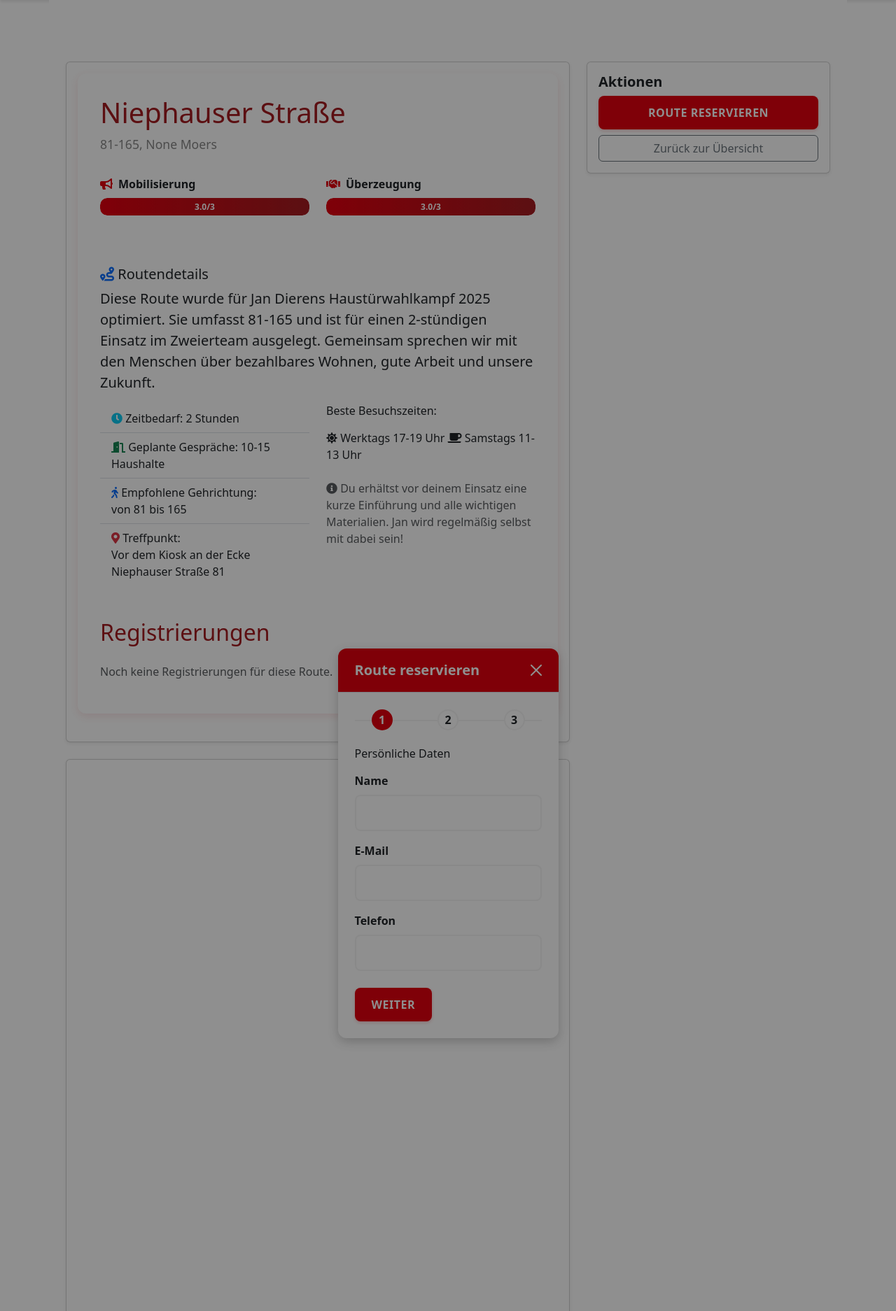
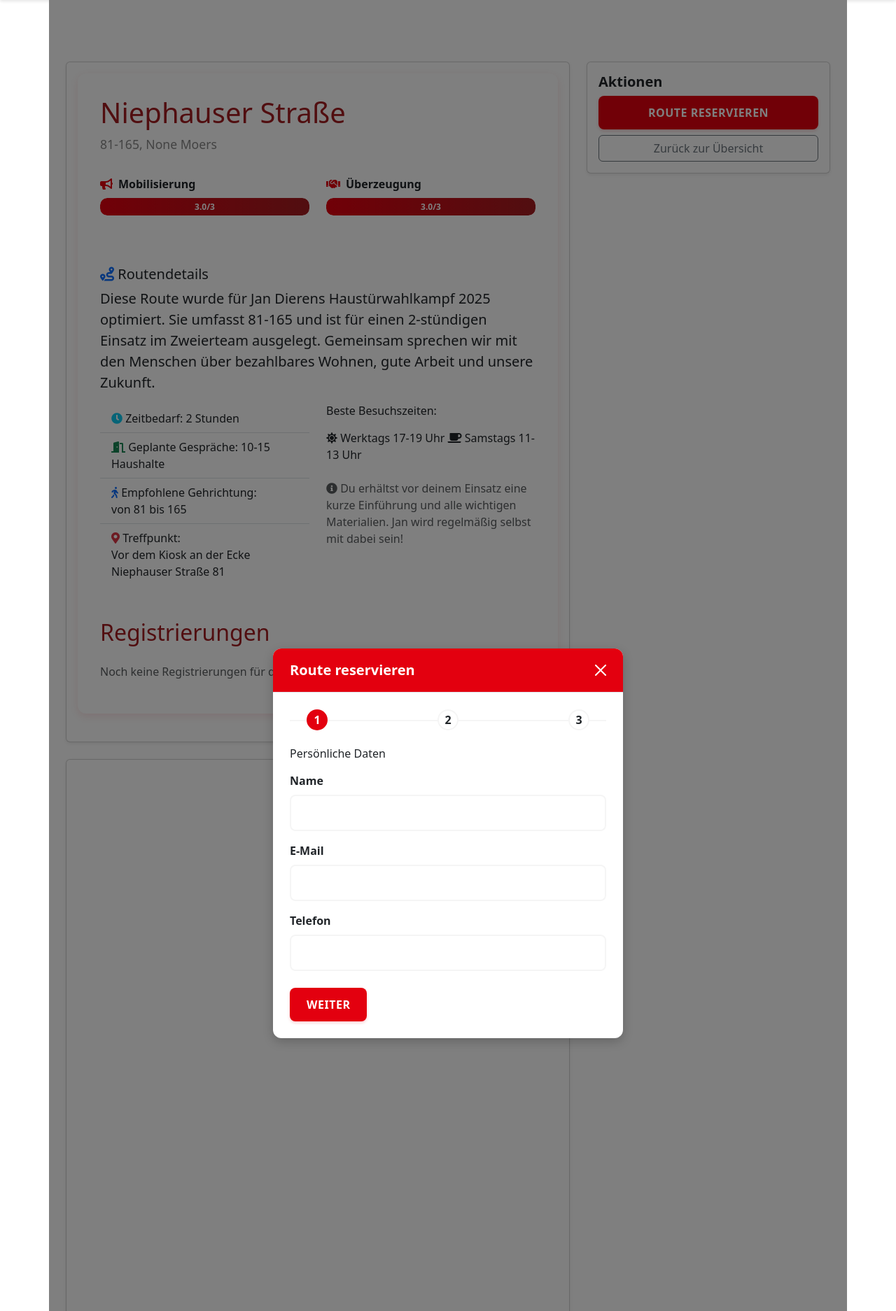
Before and after one commit to Annomy111/Router, a Flask app: page /route/1 in a window 1280 px wide, after a click on "ROUTE RESERVIEREN". Shown: the part 120-1994 px from the top of the page at 70% size. Run offline with Flask 3, Linux system fonts and the light colour scheme; data comes from the database, SQL or seed files in the repository; data that the repository does not hold is empty; some libraries are stand-ins or nearby versions.

Commit message:
Fix: Verbessere Modal-Styles und entferne Modal-Backdrop

```diff
--- a/templates/route_detail.html
+++ b/templates/route_detail.html
@@ -226,24 +226,12 @@
 
     /* Modal Styles */
     .modal-backdrop {
-        display: none;
-    }
-
-    .modal-backdrop.show {
-        display: block;
+        display: none !important;
+    }
+
+    .modal {
         background-color: rgba(0, 0, 0, 0.5);
-        z-index: 1040;
-    }
-
-    .modal {
-        display: none;
         z-index: 1050;
-    }
-
-    .modal.show {
-        display: flex !important;
-        align-items: center;
-        justify-content: center;
     }
 
     .modal-dialog {
@@ -251,6 +239,7 @@
         width: auto;
         max-width: 500px;
         margin: 1.75rem auto !important;
+        z-index: 1051;
     }
 
     .modal-content {
@@ -264,6 +253,7 @@
         border-radius: 12px;
         box-shadow: 0 5px 15px rgba(0,0,0,0.2);
         outline: 0;
+        z-index: 1052;
     }
 
     .modal-header {
@@ -879,6 +869,16 @@
     body.modal-open {
         overflow: auto !important;
         padding-right: 0 !important;
+    }
+
+    /* Ensure buttons are clickable */
+    .btn {
+        position: relative;
+        z-index: 2;
+    }
+
+    .btn-close {
+        z-index: 1053;
     }
 </style>
 {% endblock %}
```
